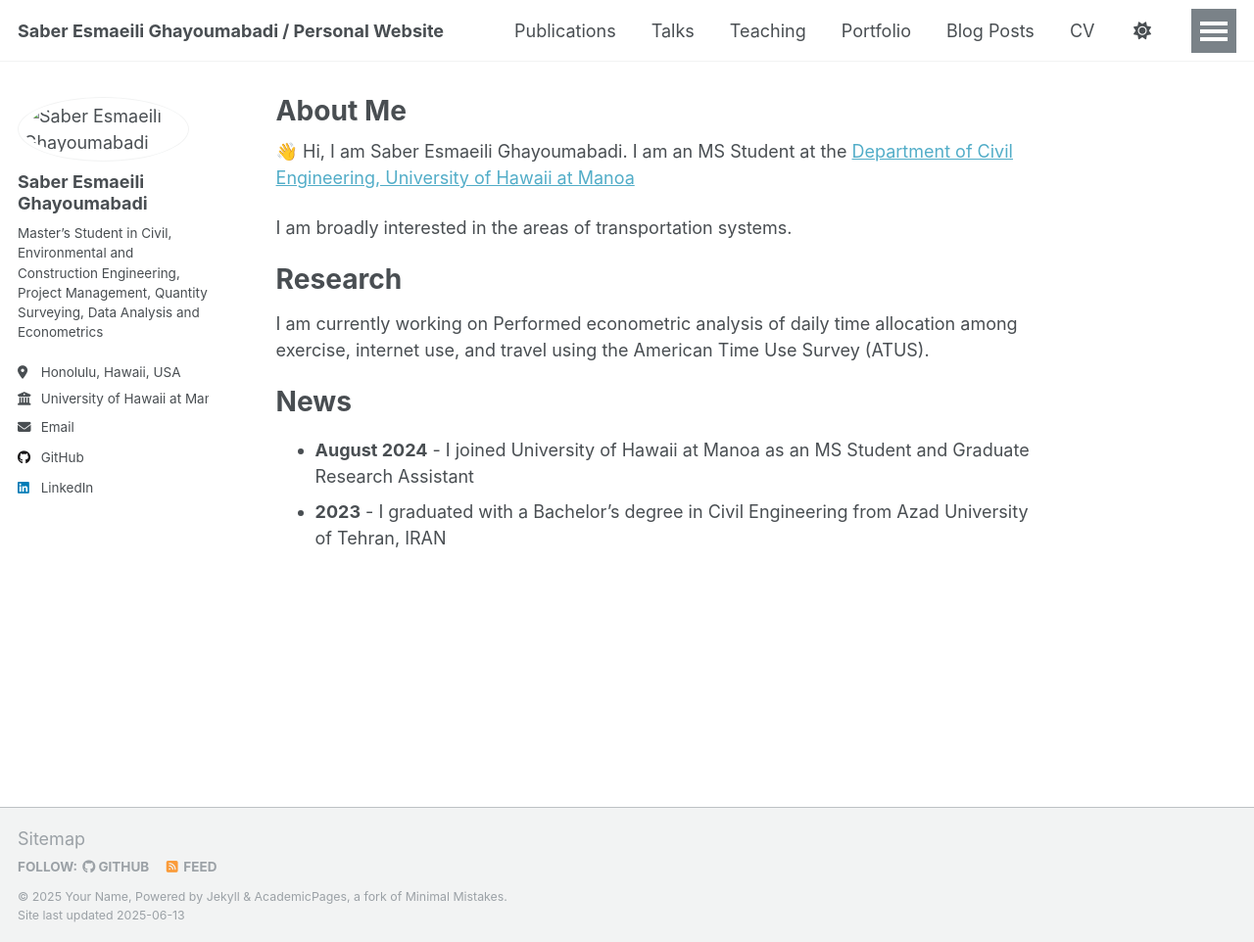
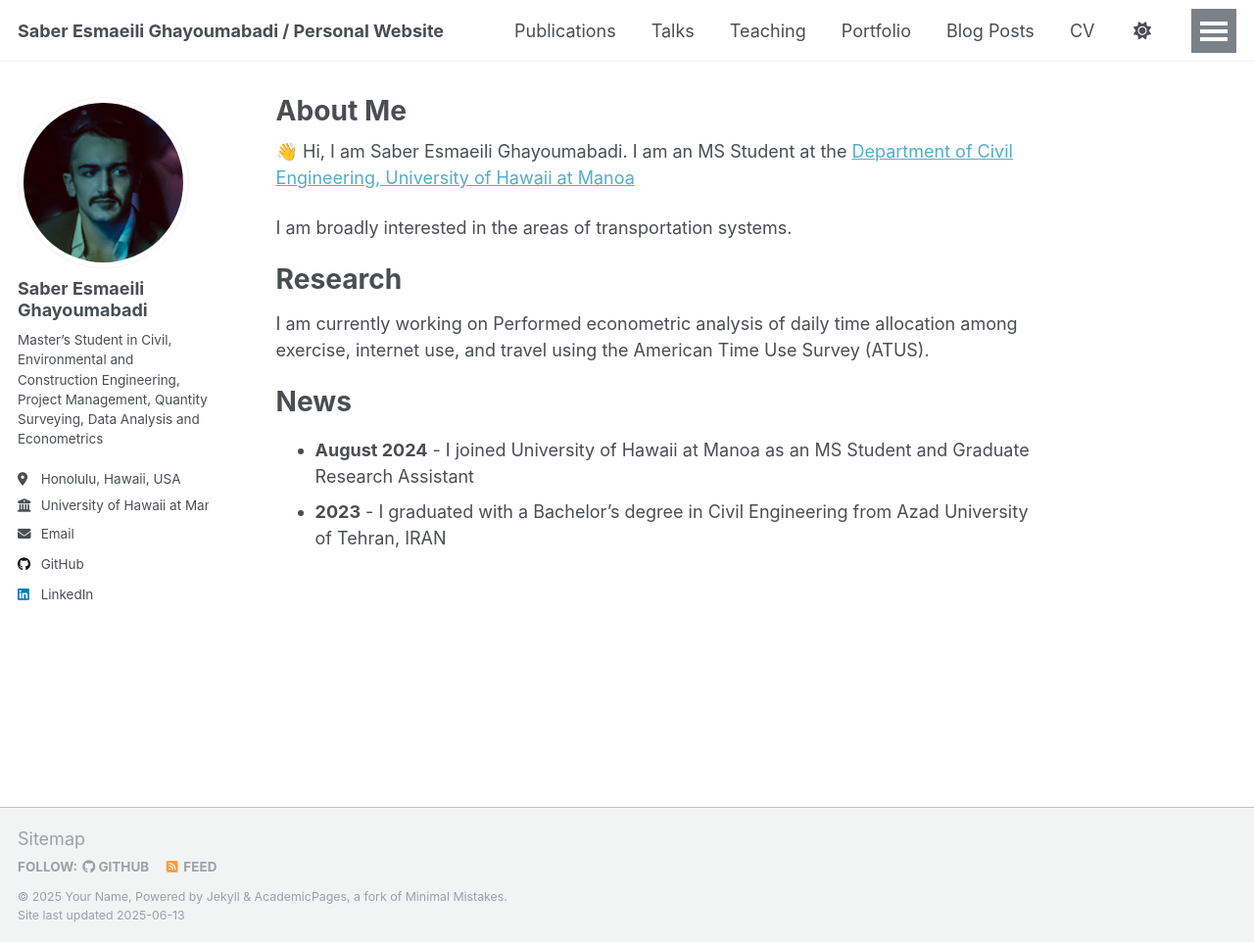
Before and after one commit to Saber-esmaeili/Saber-esmaeili.github.io, a Jekyll site: the page built from _pages/about.md, in a window 1280 px wide and 962 px high. Shown: the whole window at 98% size. Built offline with Jekyll 4.4.1, drawn with Linux system fonts in a browser that asks for light colours.

Commit message:
Update _config.yml

```diff
--- a/_config.yml
+++ b/_config.yml
@@ -22,7 +22,7 @@ repository               : "academicpages/academicpages.github.io"
 #               Additional customization can be done by editing /_includes/author-profile.html
 author:
   # Biographic information
-  avatar           : "images/profilephoto.jpg"
+  avatar           : "profilephoto.jpg"
   name             : "Saber Esmaeili Ghayoumabadi"
   pronouns         : # example: "she/her"
   bio              : "Master’s Student in Civil, Environmental and Construction Engineering, Project Management, Quantity Surveying, Data Analysis and Econometrics"
```
